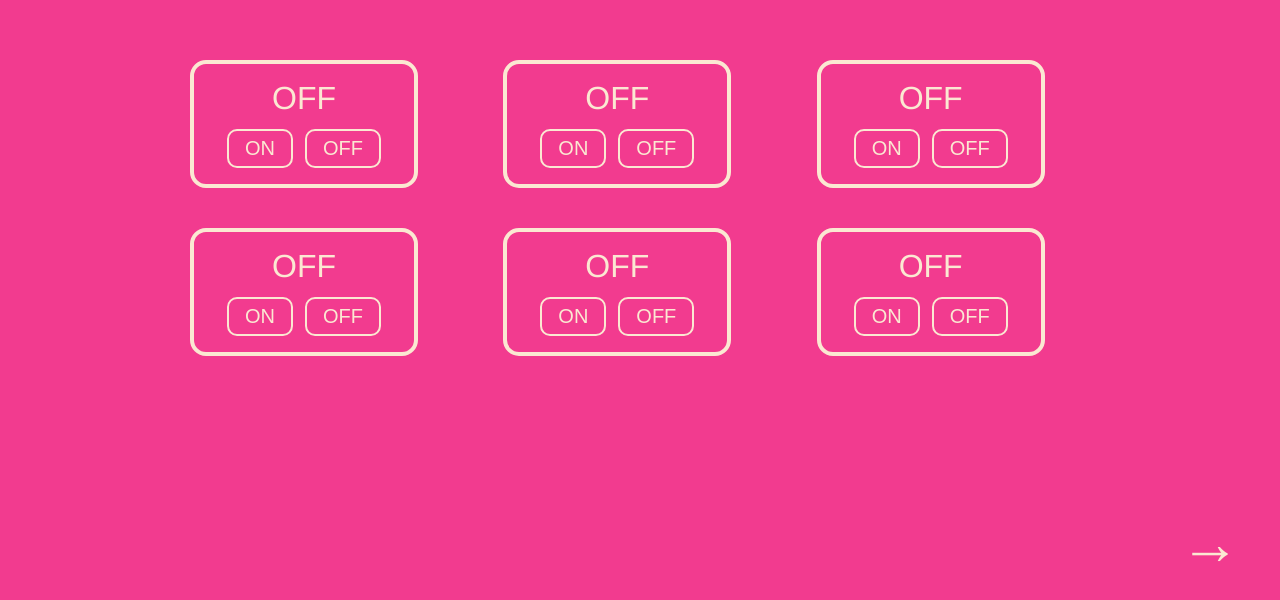
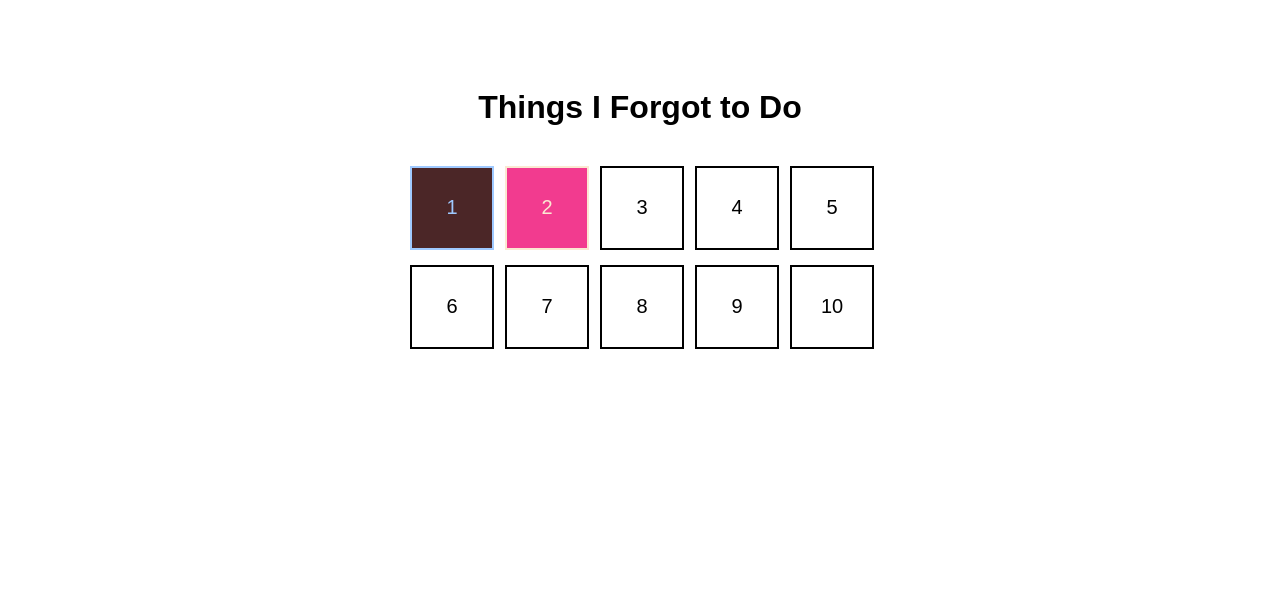
Before and after one commit to leejessica1225/Things-I-Forgot-to-Do, a plain HTML site: page page3.html in a window 1280 px wide. Shown: the part 192-792 px from the top of the page. Drawn offline with Linux system fonts and the light colour scheme.

Commit message:
Update page3.html

```diff
--- a/page3.html
+++ b/page3.html
@@ -1,176 +1,103 @@
 <!DOCTYPE html>
-<html lang="ko">
+<html lang="en">
 <head>
   <meta charset="UTF-8" />
-<title>Ivory Switches</title>
-
+  <meta name="viewport" content="width=device-width, initial-scale=1.0" />
+  <title>Things I Forgot to Do</title>
   <style>
-  :root {
-    --pink: #f23b8f;
-    --ivory: #fbe8d2;
-  }
-
     body {
-    margin: 0;
-    height: 100vh;
-    background: var(--pink);
-    display: flex;
-    justify-content: center;
-    align-items: center;
-    font-family: Helvetica, Arial, sans-serif;
-    position: relative;
-  }
-
-  .container {
-    width: 900px;
-    display: grid;
-    grid-template-columns: repeat(3, 1fr);
-    gap: 40px;
-  }
-
-  .switch {
-    width: 220px;
-    height: 120px;
-    border: 4px solid var(--ivory);
-    border-radius: 16px;
-    color: var(--ivory);
+      font-family: Arial, sans-serif;
       display: flex;
       flex-direction: column;
       justify-content: center;
       align-items: center;
-    user-select: none;
+      height: 100vh;
+      margin: 0;
     }
 
-  .status {
-    font-size: 32px;
-    margin-bottom: 12px;
+    a {
+      text-decoration: none;
+      color: black;
     }
 
-  .btn-row {
-    display: flex;
-    gap: 12px;
+    h1 {
+      margin-bottom: 40px;
+      cursor: pointer;
     }
 
-  /* 기본 버튼 상태 */
-  .btn {
-    padding: 6px 16px;
-    font-size: 20px;
-    border-radius: 10px;
-    border: 2px solid var(--ivory);
-    background: transparent;
-    color: var(--ivory);
-    cursor: pointer;
-    transition: 0.15s;
+    .grid {
+      display: grid;
+      grid-template-columns: repeat(5, 80px);
+      grid-gap: 15px;
     }
 
-  /* 눌렸을 때(활성화된 버튼) */
-  .btn.active {
-    background: var(--ivory);
-    color: var(--pink);
+    .box {
+      width: 80px;
+      height: 80px;
+      border: 2px solid #000;
+      display: flex;
+      justify-content: center;
+      align-items: center;
+      text-decoration: none;
+      color: black;
+      font-size: 20px;
+      cursor: pointer;
+      transition: background 0.2s;
     }
 
-  .btn:active {
-    transform: scale(0.94);
+    /* 기본 hover (1번, 2번 제외) */
+    .box:hover:not(.box1):not(.box2) {
+      background: #f0f0f0;
     }
 
-  /* 페이지 이동 화살표 */
-  .next-arrow {
-    position: absolute;
-    bottom: 30px;
-    right: 40px;
-    font-size: 60px;
-    color: var(--ivory);
-    cursor: pointer;
-    user-select: none;
-    transition: 0.2s;
+    /* ✨ 1번 박스 */
+    .box1 {
+      border-color: #9fc9ff;
+      background-color: #4b2627;
+      color: #9fc9ff;
     }
 
-  .next-arrow:active {
-    transform: scale(0.9);
-    opacity: 0.7;
+    .box1:hover {
+      background-color: #6d3a3b;
+    }
+
+    /* ✨ 2번 박스 (핫핑크 + 아이보리 스타일) */
+    .box2 {
+      border-color: #fbe8d2;
+      background-color: #f23b8f;
+      color: #fbe8d2;
+    }
+
+    /* hover 시 → 더 연한 핑크 */
+    .box2:hover {
+      background-color: #f56fb0;
     }
   </style>
 </head>
 
 <body>
 
-<div class="container">
+  <a href="page2.html?screen=1">
+    <h1>Things I Forgot to Do</h1>
+  </a>
 
-  <!-- SWITCH TEMPLATE (복사됨) -->
-  <div class="switch">
-    <div class="status">OFF</div>
-    <div class="btn-row">
-      <button class="btn btn-on">ON</button>
-      <button class="btn btn-off">OFF</button>
-    </div>
-  </div>
+  <div class="grid">
 
-  <div class="switch">
-    <div class="status">OFF</div>
-    <div class="btn-row">
-      <button class="btn btn-on">ON</button>
-      <button class="btn btn-off">OFF</button>
-    </div>
-  </div>
+    <a class="box box1" href="page2.html?screen=1">1</a>
 
-  <div class="switch">
-    <div class="status">OFF</div>
-    <div class="btn-row">
-      <button class="btn btn-on">ON</button>
-      <button class="btn btn-off">OFF</button>
-    </div>
-  </div>
+    <!-- ✨ 2번 박스 스타일 적용 -->
+    <a class="box box2" href="page3.html">2</a>
 
-  <div class="switch">
-    <div class="status">OFF</div>
-    <div class="btn-row">
-      <button class="btn btn-on">ON</button>
-      <button class="btn btn-off">OFF</button>
-    </div>
-  </div>
-
-  <div class="switch">
-    <div class="status">OFF</div>
-    <div class="btn-row">
-      <button class="btn btn-on">ON</button>
-      <button class="btn btn-off">OFF</button>
-    </div>
-  </div>
-
-  <div class="switch">
-    <div class="status">OFF</div>
-    <div class="btn-row">
-      <button class="btn btn-on">ON</button>
-      <button class="btn btn-off">OFF</button>
-    </div>
-  </div>
+    <a class="box" href="page4.html">3</a>
+    <a class="box" href="page5.html">4</a>
+    <a class="box" href="page6.html">5</a>
+    <a class="box" href="page7.html">6</a>
+    <a class="box" href="page8.html">7</a>
+    <a class="box" href="page9.html">8</a>
+    <a class="box" href="page10.html">9</a>
+    <a class="box" href="page11.html">10</a>
 
   </div>
 
-<!-- NEXT PAGE 화살표 -->
-<div class="next-arrow" onclick="location.href='page4.html'">→</div>
-
-<script>
-  document.querySelectorAll(".switch").forEach((sw) => {
-    const status = sw.querySelector(".status");
-    const btnOn = sw.querySelector(".btn-on");
-    const btnOff = sw.querySelector(".btn-off");
-
-    btnOn.addEventListener("click", () => {
-      status.textContent = "ON";
-
-      btnOn.classList.add("active");
-      btnOff.classList.remove("active");
-    });
-
-    btnOff.addEventListener("click", () => {
-      status.textContent = "OFF";
-
-      btnOff.classList.add("active");
-      btnOn.classList.remove("active");
-    });
-  });
-</script>
-
 </body>
 </html>
```
Lines whose indentation alone changed are shown as unchanged.
